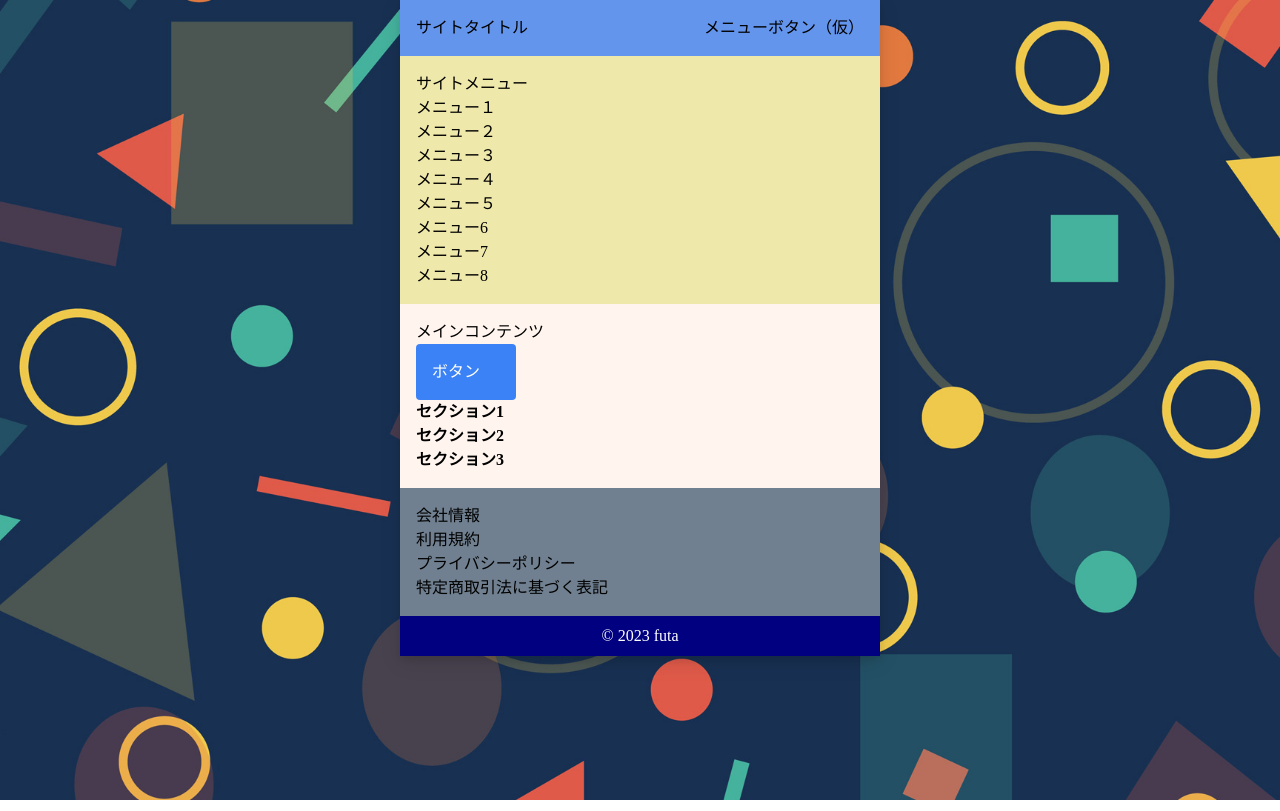
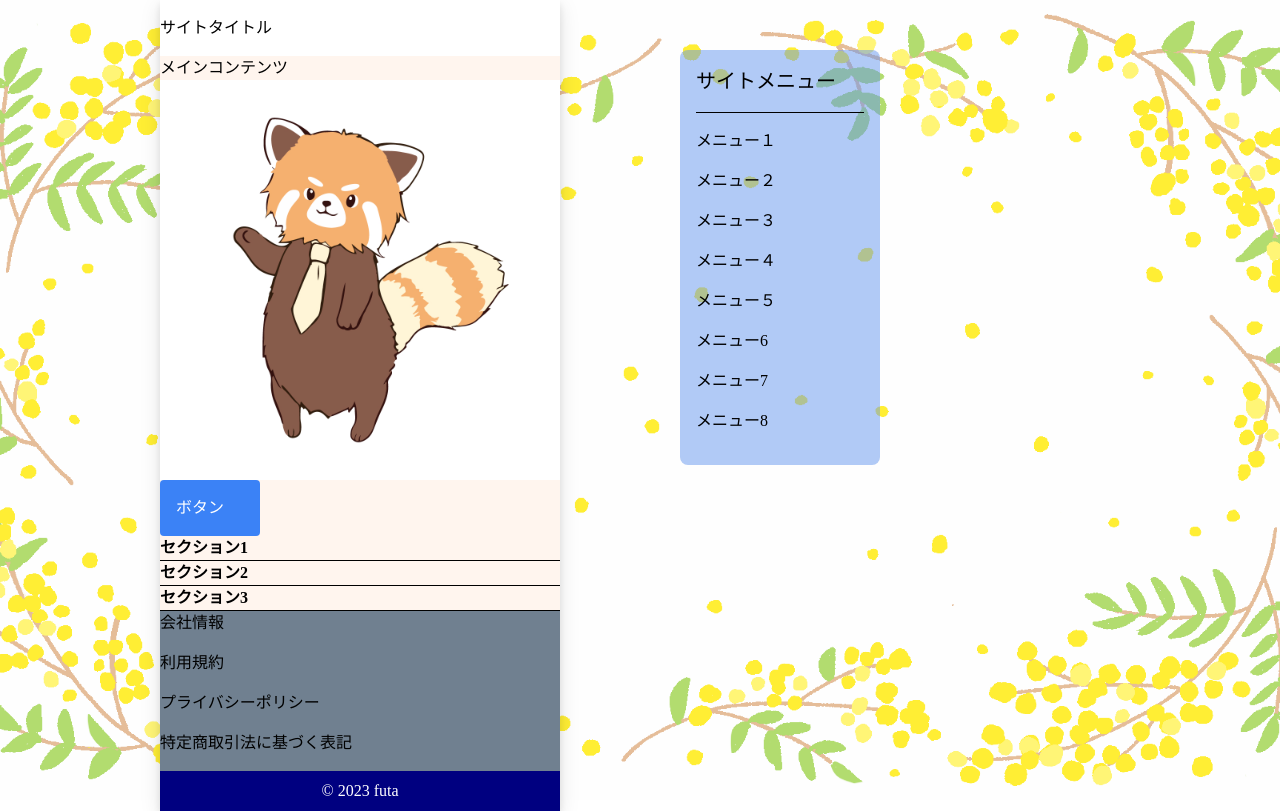
Before and after one commit to ito-futa/JunkPrototypes, a Next.js app: page / in a window 1280 px wide. Built offline with nearby package versions, Linux system fonts and the light colour scheme; a web font is replaced by a local one.

Commit message:
メニューPC／SP別対応

```diff
--- a/pages/index.jsx
+++ b/pages/index.jsx
@@ -1,10 +1,40 @@
-import React from 'react';
+import { React, useState, useEffect } from 'react';
 import Head from 'next/head';
 import Image from 'next/image'
 import Link from 'next/link';
 import styled from 'styled-components';
 
 export default function Home() {
+
+  // メニューの開閉を制御するisMenuOpenをuseStateで設定
+  const [isMenuOpen, setIsMenuOpen] = useState(false);
+
+  // toggleMenuを実行時にisMenuOpenの状態を切り替える
+  const toggleMenu = () => {
+    setIsMenuOpen((prev) => !prev);
+  };
+
+  // ウインドウの横幅に応じてisMenuOpenを設定
+  useEffect(() => {
+    const handleResize = () => {
+      if (window.innerWidth >= 768) {  // PCの場合（768px以上）
+        setIsMenuOpen(true); // 初期段階ではメニューを開く
+      } else {  // モバイルの場合
+        setIsMenuOpen(false); // 初期段階ではメニューを閉じる
+      }
+    };
+
+    // 初期ロード時に一回だけチェック
+    handleResize();
+
+    // ウィンドウリサイズ時にもチェック
+    window.addEventListener('resize', handleResize);
+
+    // クリーンアップ
+    return () => {
+      window.removeEventListener('resize', handleResize);
+    };
+  }, []);
 
   return (
     <>
@@ -21,12 +51,13 @@ export default function Home() {
           {/* ヘッダー */}
           <header>
             <h1>サイトタイトル</h1>
-            {/* タイトルスタイルを適用 */}
-            <div>メニューボタン（仮）</div>
+            {/* メニューボタンをクリックすると開く */}
+            <button onClick={toggleMenu} className="menuBtn">メニューボタン（仮）</button>
           </header>
 
           {/* グローバルナビゲーションメニュー */}
-          <nav className="gnavi">
+          <nav className={isMenuOpen ? "gnavi" : "none"}>
+            <button onClick={toggleMenu} className='closeBtn'>メニューを閉じる</button>
             <div>サイトメニュー</div>
             <ul>
               {/* 内部リンク */}
@@ -45,7 +76,14 @@ export default function Home() {
           {/* メイン */}
           <main>
             メインコンテンツ
-            {/* コンテナスタイルを適用 */}
+            <Image
+              src="/image/futa.jpg" // 画像のパス（必須）
+              alt="Description" // 代替テキスト（必須）
+              width={500} // 画像の幅（必須）
+              height={300} // 画像の高さ（必須）
+              quality={90} // 画像の品質（1-100）
+            />
+
             <div className="bg-blue-500 text-white p-4 rounded w-[100px]">
               ボタン
             </div>
--- a/styles/globals.css
+++ b/styles/globals.css
@@ -4,6 +4,10 @@
 @tailwind base;
 @tailwind components;
 @tailwind utilities;
+
+.none {
+  display: none;
+}
 
 body {
   background: #fff;
@@ -18,16 +22,49 @@ body {
     top: 0; /* 上端から0px */
     left: 0; /* 左端から0px */
     z-index: -1; /* コンテンツの背面に表示 */
-
     width: 100%; /* 画面全体の幅 */
     height: 100%; /* 画面全体の高さ */
-
-    background-image: url("/image/pattern.jpg"); /* 壁紙の画像 */
+    background-image: url("/image/mimoza.png"); /* 壁紙の画像 */
     /*background-color: rgba(255, 255, 255, 0.5); /* 背景色を半透明に */
     /*backdrop-filter: blur(50px); /* ブラーを10pxで適用 */
     background-size: cover; /* 画面にフィットさせる */
     background-position: center; /* 画像を中央に配置 */
     background-attachment: fixed; /* スクロールに追従しない */
+  }
+
+  /* サイトタイトルのPC要表示 */
+   {
+    position: fixed;
+    font-size: 64px;
+    top: 40px;
+    left: 640px;
+  }
+
+  /* メニューのPC用表示 */
+  .gnavi {
+    position: fixed;
+    width: 200px;
+    padding: 16px;
+    top: 50px; /* 上からの距離 */
+    left: 680px; /* 右からの距離 */
+    background-color: rgba(100, 149, 237, 0.5);
+    border-radius: 8px;
+  }
+
+  .gnavi div {
+    font-size: 20px;
+    border-bottom: 1px solid #000;
+    padding-bottom: 16px;
+    margin-bottom: 16px;
+  }
+
+  .gnavi li {
+    margin-bottom: 16px;
+  }
+
+  .menuBtn,
+  .closeBtn {
+    display: none;
   }
 
   /* コンテンツを中央に配置するための親要素 */
@@ -41,19 +78,19 @@ body {
   /* コンテンツのスタイル */
   .content {
     z-index: 1; /* 壁紙より前面に表示 */
+    width: 400px; /* 幅を固定 */
+    left: 160px;
     position: absolute;
-    background: rgba(255, 255, 255, 0.8); /* 背景色（少し透明） */
-    width: 480px; /* 幅を固定 */
     box-shadow: 0px 4px 8px rgba(0, 0, 0, 0.1), 0px 6px 20px rgba(0, 0, 0, 0.1);
   }
 }
 
-.content > * {
+/*.content > * {
   padding: 16px;
-}
+}*/
 
 header {
-  background: cornflowerblue;
+  background: #fff;
   height: 56px;
   display: grid;
   align-items: center;
@@ -68,7 +105,20 @@ header div {
 }
 
 nav {
-  background: palegoldenrod;
+  background-color: rgba(255, 255, 255, 0.8); /* 白色の背景を半透明に */
+}
+
+@media (max-width: 768px) {
+  .gnavi {
+    position: fixed; /* 固定位置 */
+    top: 0; /* 上端 */
+    left: 0; /* 左端 */
+    width: 100%; /* 画面全体の幅 */
+    height: 100%; /* 画面全体の高さ */
+    background-color: #333;
+    z-index: 2; /* 高いz-indexで前面に */
+    color: #fff;
+  }
 }
 
 main {
@@ -77,11 +127,15 @@ main {
 
 section h2 {
   font-weight: bold;
-  border: ;
+  border-bottom: 1px solid #000;
 }
 
 footer {
   background: slategray;
+}
+
+footer p {
+  padding-bottom: 16px;
 }
 
 .copyright {
```
Also changed, not shown: public/image/futa.jpg (added), public/image/mimoza.png (added).
